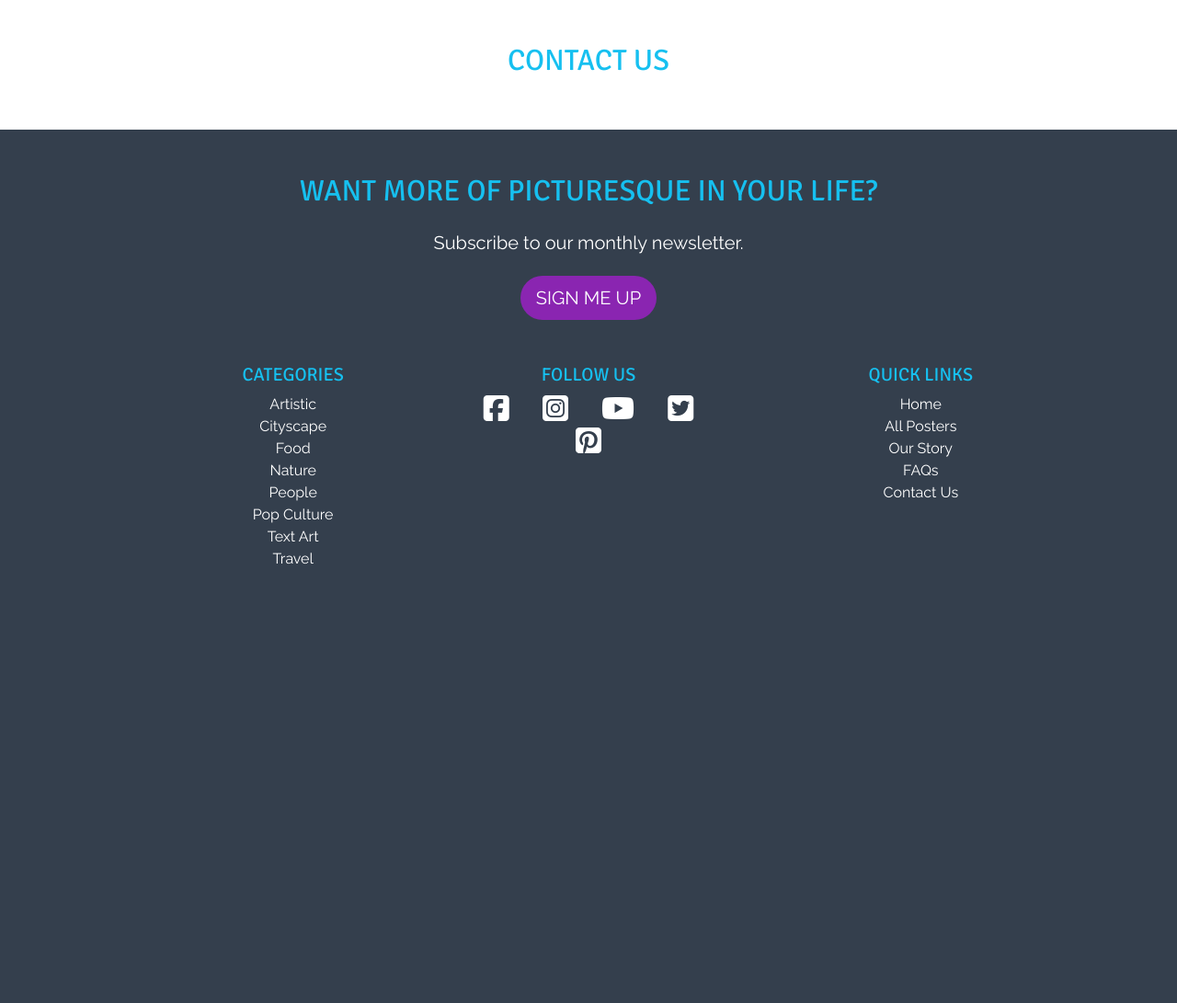
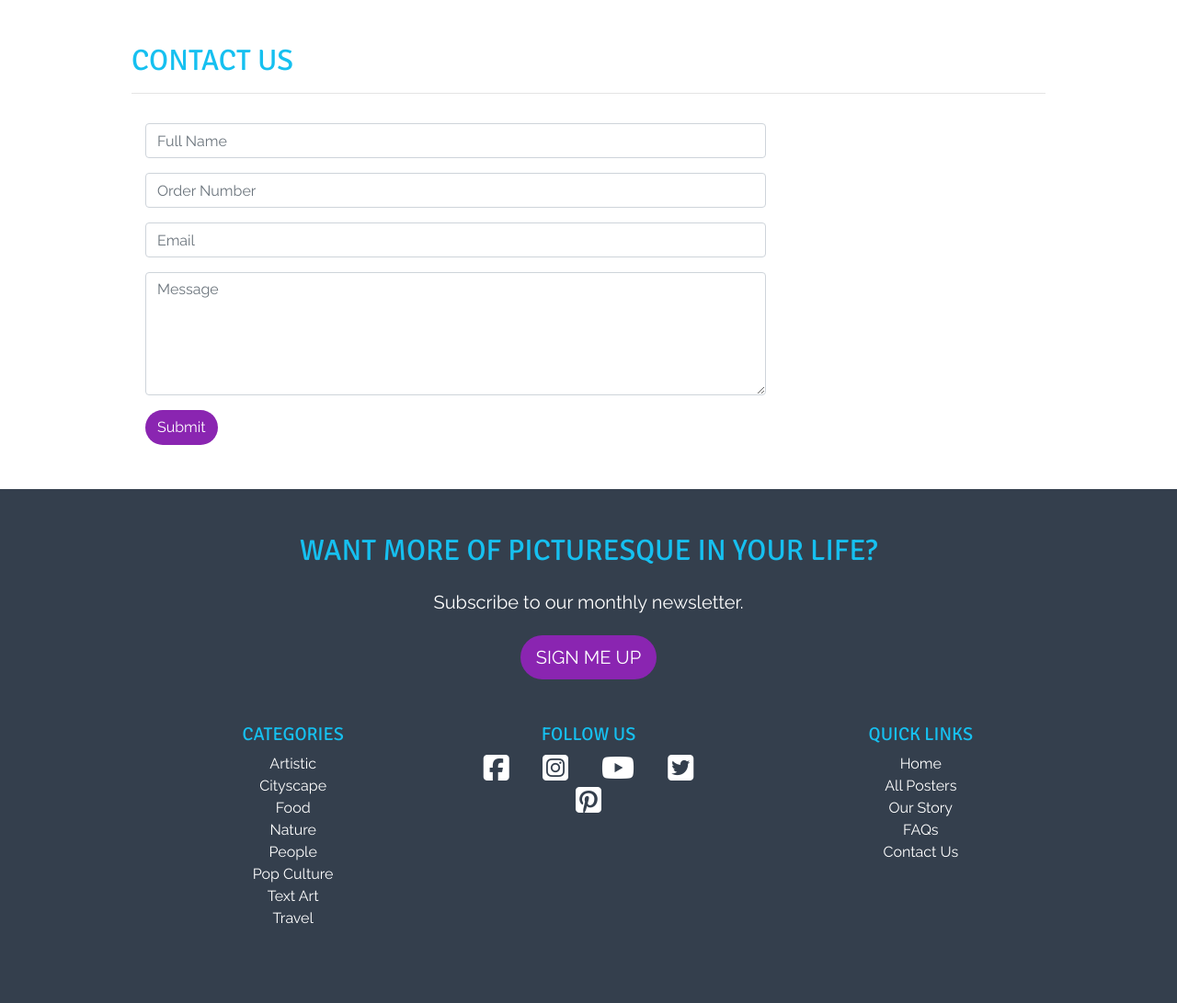
Before and after one commit to anthonybguillermo/picturesque, a Django app: page /webpages/contact_us/ in a window 1280 px wide. Shown: the part 165-1256 px from the top of the page at 92% size. Before the commit the page ends 779 px from the top, so only its background shows below. Run offline with Django 3.2, Linux system fonts and the light colour scheme; some libraries are stand-ins or nearby versions.

Commit message:
Added contact form and css

```diff
--- a/static/css/base.css
+++ b/static/css/base.css
@@ -343,6 +343,12 @@ input[name='q']::placeholder {
 
 /* -------------------------------- Media Queries */
 
+.contact-form {
+    max-width: 70%;
+}
+
+/* -------------------------------- Media Queries */
+
 /* Slightly larger container on xl screens */
 @media (min-width: 1200px) {
   .container {
--- a/webpages/templates/webpages/contact_us.html
+++ b/webpages/templates/webpages/contact_us.html
@@ -12,9 +12,25 @@
 {% block content %}
     <div class="container mt-5">
         <div class="row">
-            <div class="col-12 text-center">
+            <div class="col-12">
                 <h2 class="text-uppercase title-text">Contact us</h2>
+                <hr>
             </div>
+            <section class="container-fluid">
+            <div class="content-container">
+                <div class="col">
+                    <div class="contact-form">
+                        <form>
+                            <input type="text" name="name" class="form-control mt-3" id="fullname" placeholder="Full Name" required/>
+                            <input type="text" name="order_number" class="form-control mt-3" id="bookingref" placeholder="Order Number"/>
+                            <input type="text" name="emailaddress" class="form-control mt-3" id="emailaddress" placeholder="Email" required/>
+                            <textarea rows="5" name="question" class="form-control mt-3" id="message" placeholder="Message" required></textarea>
+                            <button type="submit" class="btn purple-btn rounded-pill mt-3">Submit</button>
+                        </form>
+                    </div>
+                </div>
+            </div>
+            </section>
         </div>
     </div>
 {% endblock %}
```
